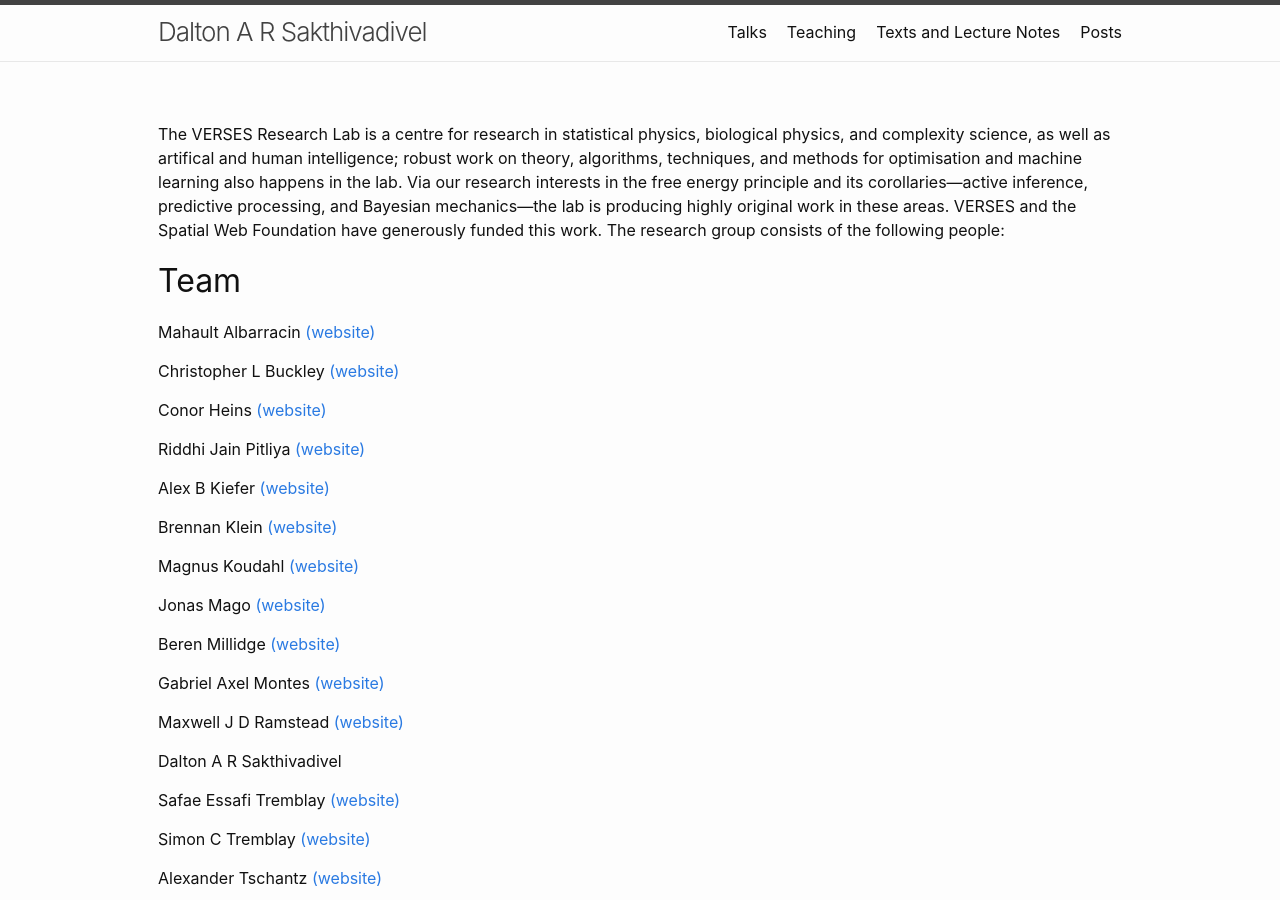
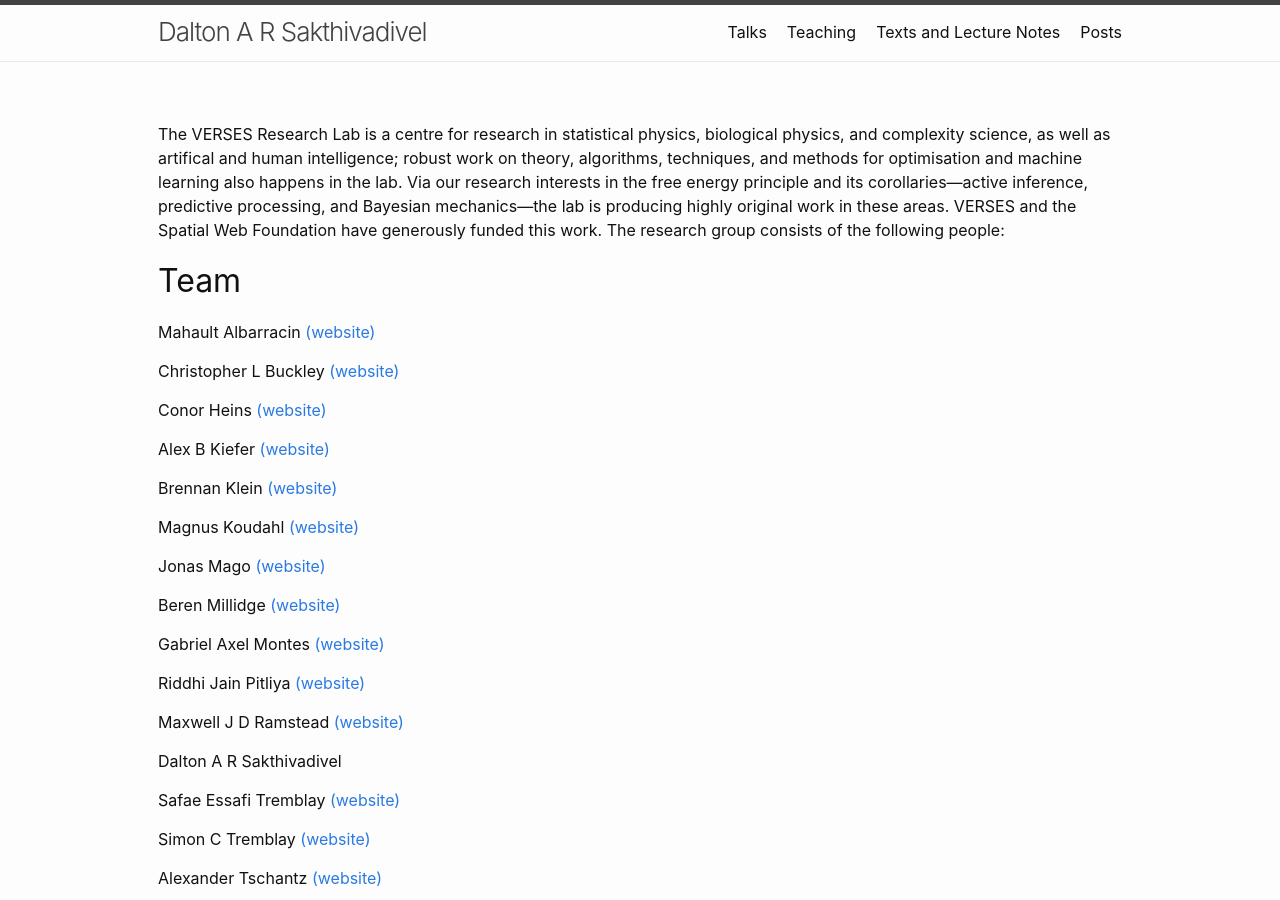
Before and after one commit to DARSakthi/DARSakthi.github.io, a Jekyll site: the page built from verses-lab.markdown, in a window 1280 px wide and 900 px high. Built offline with Jekyll 4.4.1, drawn with Linux system fonts in a browser that asks for light colours; part of the change alters nothing that is shown.

Commit message:
Alpha order

```diff
--- a/verses-lab.markdown
+++ b/verses-lab.markdown
@@ -13,8 +13,6 @@ Christopher L Buckley [(website)](https://christopherlbuckley.com)
 
 Conor Heins [(website)](https://www.ab.mpg.de/people/101190)
 
-Riddhi Jain Pitliya [(website)](https://www.psy.ox.ac.uk/people/jain-riddhi)
-
 Alex B Kiefer [(website)](http://alexbkiefer.net)
 
 Brennan Klein [(website)](https://www.jkbrennan.com)
@@ -26,6 +24,8 @@ Jonas Mago [(website)](https://scholar.google.ca/citations?user=edwAqz0AAAAJ&hl=
 Beren Millidge [(website)](https://beren.io)
 
 Gabriel Axel Montes [(website)](http://gabrielaxel.com/academic)
+
+Riddhi Jain Pitliya [(website)](https://www.psy.ox.ac.uk/people/jain-riddhi)
 
 Maxwell J D Ramstead [(website)](https://scholar.google.com/citations?hl=en&user=ILpGOMkAAAAJ)
 
```
